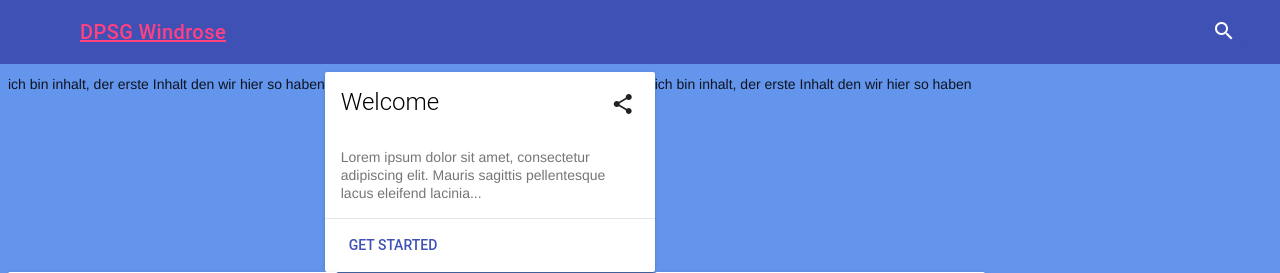
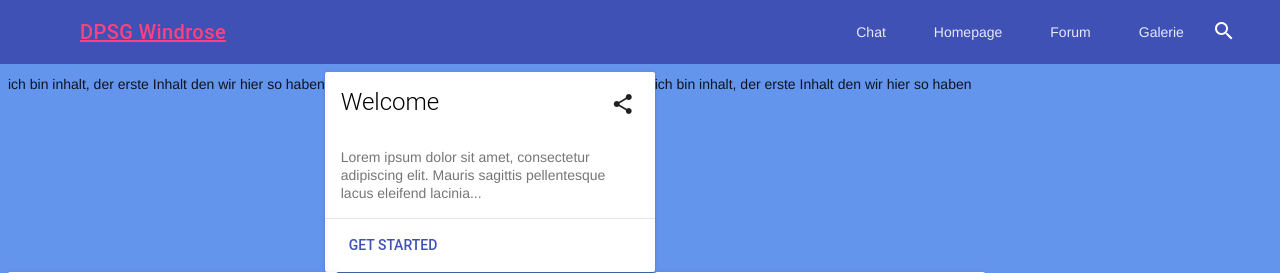
Before and after one commit to SirCedric/SysPrakLMU, a PHP site: page /index.php in a window 1280 px wide. Shown: the top 273 px of the page. Run offline with PHP 8.4, Linux system fonts and the light colour scheme.

Commit message:
Formated code

```diff
--- a/php-helper/header.php
+++ b/php-helper/header.php
@@ -1,6 +1,6 @@
 <!-- Uses a header that contracts as the page scrolls down. -->
 <style>
-.demo-layout-waterfall .mdl-layout__header-row .mdl-navigation__link:last-of-type  {
+    .demo-layout-waterfall .mdl-layout__header-row .mdl-navigation__link:last-of-type {
         padding-right: 0;
     }
 </style>
@@ -12,6 +12,12 @@
         <!-- Title -->
         <span class="mdl-layout-title"><a href="index.php">DPSG Windrose</a></span>
         <div class="mdl-layout-spacer"></div>
+        <nav class="mdl-navigation">
+            <a class="mdl-navigation__link" href="">Chat</a>
+            <a class="mdl-navigation__link" href="">Homepage</a>
+            <a class="mdl-navigation__link" href="">Forum</a>
+            <a class="mdl-navigation__link" href="">Galerie</a>
+        </nav>
         <div class="mdl-textfield mdl-js-textfield mdl-textfield--expandable
                   mdl-textfield--floating-label mdl-textfield--align-right">
             <label class="mdl-button mdl-js-button mdl-button--icon"
@@ -28,6 +34,7 @@
 </header>
 <div class="mdl-layout__drawer">
     <span class="mdl-layout-title"><a href="index.php">DPSG Windrose</a></span>
+
     <nav class="mdl-navigation">
         <a class="mdl-navigation__link" href="LogIn.php">LogIn</a>
         <a class="mdl-navigation__link" href="">Link</a>
```
Also changed, not shown: index.php (+0 -16 lines), LogIn.php (indentation only), php-helper/footer.php (indentation only), php-pages/impressum.php (indentation only). Lines whose indentation alone changed are shown as unchanged.
